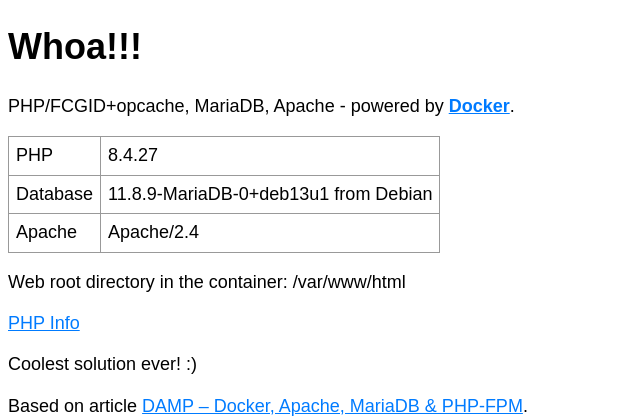
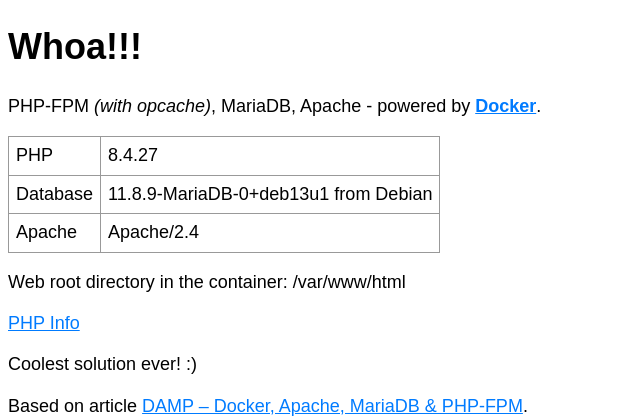
Before and after one commit to chupikov/php-docker, a PHP site: page / in a window 1280 px wide. Shown: the top 420 px of the page, without its empty margins (0-640 px from the left). Run offline with PHP 8.4, Linux system fonts and the light colour scheme; data that the repository does not hold is empty.

Commit message:
Database directory renamed from 'mysql' to 'database'.

```diff
--- a/docker-compose.yml
+++ b/docker-compose.yml
@@ -47,7 +47,7 @@ services:
     ports:
       - "${CONTAINER_PORT_DATABASE}:3306"
     volumes:
-      - ${PROJECT_DIR}/docker/mysql/data-${DOCKER_DATABASE_ENGINE}:/var/lib/mysql
+      - ${PROJECT_DIR}/docker/database/data-${DOCKER_DATABASE_ENGINE}:/var/lib/mysql
     networks:
       - backend
       - frontend
--- a/web/index.php
+++ b/web/index.php
@@ -81,7 +81,12 @@ if (class_exists('\mysqli')) {
     <body>
         <h1>Whoa!!!</h1>
         <section>
-            <p>PHP/FCGID+opcache, <?= preg_match('/(mariadb|mysql)/i', $dbVersion, $m) ? $m[1] : '&lt;UNKNOWN_DB&gt;' ?>, Apache - powered by <a href="https://docs.docker.com/"><b>Docker</b></a>.</p>
+            <p>
+                PHP-FPM<?php if (extension_loaded('Zend OPcache')) : ?> <i>(with opcache)</i><?php else : ?> <i>(without opcache)</i><?php endif ?>,
+                <?= preg_match('/(mariadb|mysql)/i', $dbVersion, $m) ? $m[1] : '&lt;UNKNOWN_DB&gt;' ?>,
+                Apache
+                - powered by <a href="https://docs.docker.com/"><b>Docker</b></a>.
+            </p>
             <table>
                 <tr>
                     <td>PHP</td>
```
Also changed, not shown: README.md, 2 other files.
